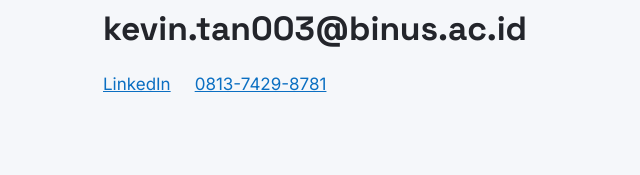
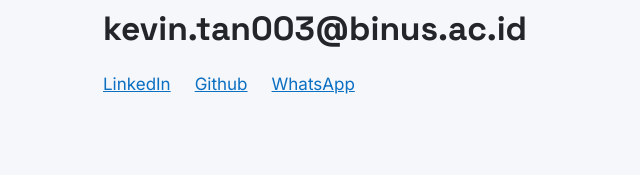
Before and after one commit to KevinZasshu/Porto, a plain HTML site: page index.html in a window 1280 px wide. Shown: the part 3297-3472 px from the top of the page, 65-705 px from the left. Drawn offline with Linux system fonts and the light colour scheme.

Commit message:
Fix url dan tambah kontak
ubah url linkedin, tambah github

```diff
--- a/index.html
+++ b/index.html
@@ -242,8 +242,9 @@ footer{padding:2rem 0;text-align:center;color:var(--muted);font-size:.9rem;borde
       <h2>Mari terhubung</h2>
       <a class="big" href="mailto:kevin.tan003@binus.ac.id">kevin.tan003@binus.ac.id</a>
       <div class="alt">
-        <a href="https://www.linkedin.com/in/kevin-tan-836a18292/" target="_blank" rel="noopener">LinkedIn</a>
-        <a href="https://wa.me/6281374298781">0813-7429-8781</a>
+        <a href="https://www.linkedin.com/in/kevin-tan-343a19292" target="_blank" rel="noopener">LinkedIn</a>
+        <a href="https://github.com/KevinZasshu">Github</a>
+        <a href="https://wa.me/6281374298781">WhatsApp</a>
       </div>
     </div>
   </section>
```
